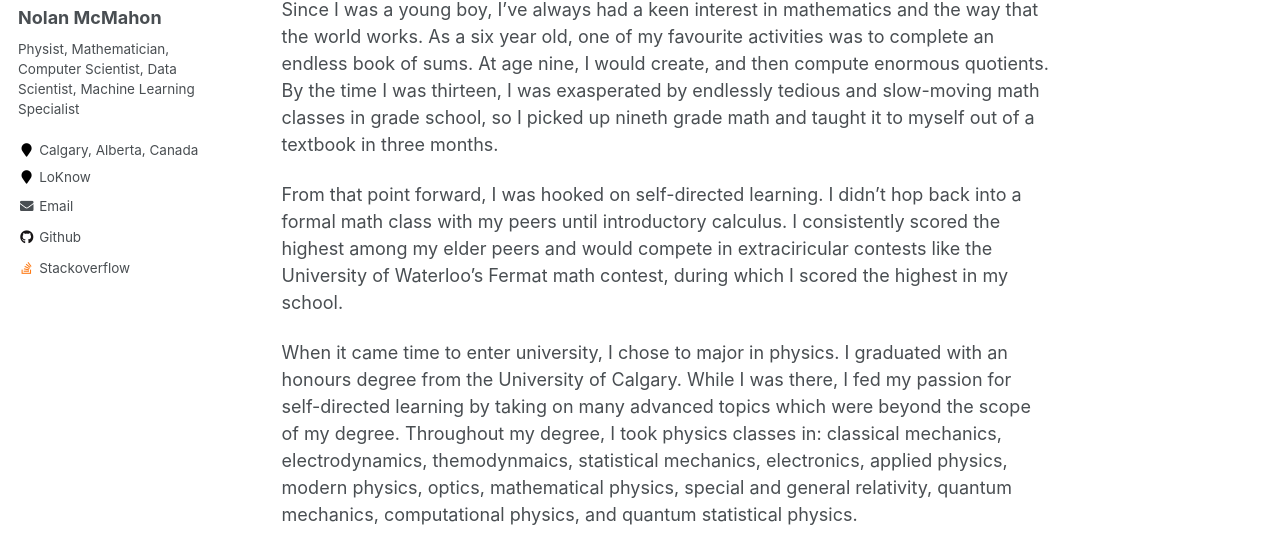
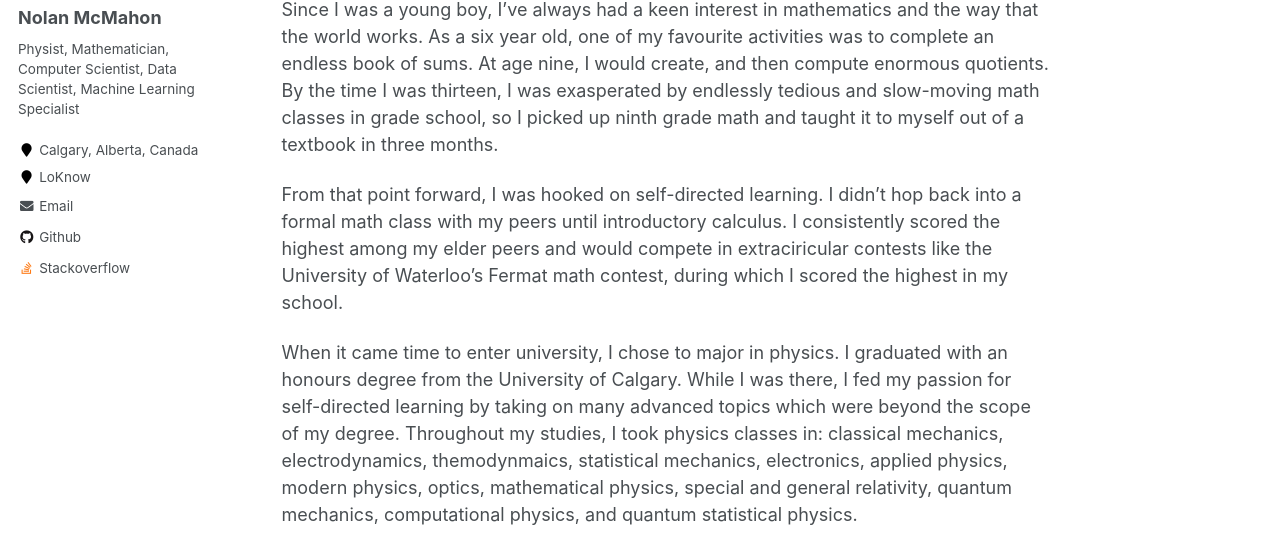
Before and after one commit to NolantheNerd/NolantheNerd.github.io, a Jekyll site: the page built from _pages/about.md, in a window 1280 px wide and 900 px high. Shown: the part 296-829 px from the top of the window. Built offline with Jekyll 4.4.1, drawn with Linux system fonts in a browser that asks for light colours.

Commit message:
Suggested Improvements

```diff
--- a/_pages/about.md
+++ b/_pages/about.md
@@ -10,11 +10,11 @@ redirect_from:
 
 Hi! My name is Nolan McMahon. I'm the Machine Learning Specialist at a marketing and technology company called [LoKnow](https://loknow.com/). Currently I'm working on a product called [Rover](https://loknow.com/platforms/rover/) which uses machine learning to devise relevant, "google-able" search phrases for our client's websites.
 
-Since I was a young boy, I've always had a keen interest in mathematics and the way that the world works. As a six year old, one of my favourite activities was to complete an endless book of sums. At age nine, I would create, and then compute enormous quotients. By the time I was thirteen, I was exasperated by endlessly tedious and slow-moving math classes in grade school, so I picked up nineth grade math and taught it to myself out of a textbook in three months.
+Since I was a young boy, I've always had a keen interest in mathematics and the way that the world works. As a six year old, one of my favourite activities was to complete an endless book of sums. At age nine, I would create, and then compute enormous quotients. By the time I was thirteen, I was exasperated by endlessly tedious and slow-moving math classes in grade school, so I picked up ninth grade math and taught it to myself out of a textbook in three months.
 
 From that point forward, I was hooked on self-directed learning. I didn't hop back into a formal math class with my peers until introductory calculus. I consistently scored the highest among my elder peers and would compete in extraciricular contests like the University of Waterloo's Fermat math contest, during which I scored the highest in my school.
 
-When it came time to enter university, I chose to major in physics. I graduated with an honours degree from the University of Calgary. While I was there, I fed my passion for self-directed learning by taking on many advanced topics which were beyond the scope of my degree. Throughout my degree, I took physics classes in: classical mechanics, electrodynamics, themodynmaics, statistical mechanics, electronics, applied physics, modern physics, optics, mathematical physics, special and general relativity, quantum mechanics, computational physics, and quantum statistical physics.
+When it came time to enter university, I chose to major in physics. I graduated with an honours degree from the University of Calgary. While I was there, I fed my passion for self-directed learning by taking on many advanced topics which were beyond the scope of my degree. Throughout my studies, I took physics classes in: classical mechanics, electrodynamics, themodynmaics, statistical mechanics, electronics, applied physics, modern physics, optics, mathematical physics, special and general relativity, quantum mechanics, computational physics, and quantum statistical physics.
 
 In my final year of formal studies, I wrote a [thesis](http://nolanthenerd.github.io/files/phys598_thesis.pdf) and gave an oral [presentation](http://nolanthenerd.github.io/files/phys598_presentation.pdf) in contribution to the greater aim of verifying the efficacy of quantum computers in the context of np-complete problems. In so doing, I had the privilege of studying under the director of the Institute for Quantum Science and Technology, Distinguished Chair Professor at the University of Science and Technology of China, and member of the Royal Society of Canada, [Dr. Barry Sanders](https://iqst.ca/people/peoplepage.php?id=4). That research is still ongoing.
 
```
